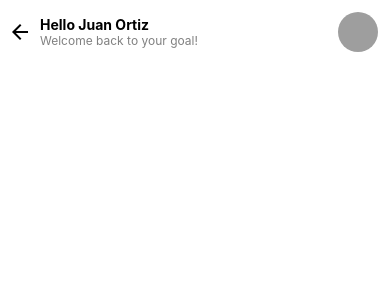
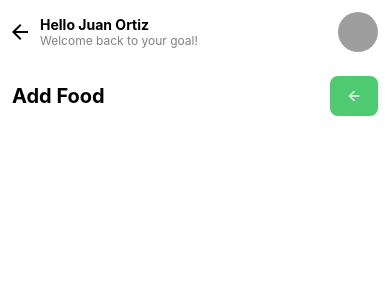
Before and after one commit to EmanuelRigo/CaloriaApp, a React Native app: screen /AddFood in a window 390 px wide. Shown: the top 300 px of the page. Built offline with nearby package versions, Linux system fonts and the light colour scheme; grey boxes are pictures that could not be loaded.

Commit message:
feat: enhance AddFood component layout with button and legend text

```diff
--- a/src/views/AddFood/AddFood.tsx
+++ b/src/views/AddFood/AddFood.tsx
@@ -2,6 +2,7 @@ import React, { useState } from "react";
 import { View, Text, StyleSheet, Pressable, ScrollView } from "react-native";
 import Header from "../../components/Header/Header";
 import Input from "../../components/Input";
+import { MaterialIcons } from "@expo/vector-icons";
 
 const AddFood = () => {
   const [foodName, setFoodName] = useState("");
@@ -24,8 +25,19 @@ const AddFood = () => {
     >
       <Header />
       <View style={styles.addFoodContainer}>
-        <View style={styles.legendContainer}> </View>
-        <View style={styles.addFoodBtnContainer}></View>
+        <View style={styles.legendContainer}>
+          <Text style={styles.addFoodLegend}>Add Food</Text>
+        </View>
+        <View style={styles.addFoodBtnContainer}>
+          <Pressable style={styles.button} onPress={handleSubmit}>
+            <MaterialIcons
+              style={styles.buttonText}
+              name="arrow-back"
+              size={24}
+              color="black"
+            />
+          </Pressable>
+        </View>
       </View>
     </ScrollView>
   );
@@ -36,10 +48,35 @@ const styles = StyleSheet.create({
   contentContainer: { padding: 12 },
   addFoodContainer: {
     marginVertical: 24,
+    flex: 1,
+
+    flexDirection: "row",
   },
   addFoodLegend: { fontSize: 20, fontWeight: "bold" },
-  legendContainer: {},
-  addFoodBtnContainer: {},
+  legendContainer: {
+    flex: 1,
+    justifyContent: "center",
+  },
+  addFoodBtnContainer: {
+    flex: 1,
+    alignItems: "flex-end",
+    justifyContent: "center",
+  },
+  button: {
+    flexDirection: "row",
+    alignItems: "center",
+    justifyContent: "center",
+    gap: 8,
+    backgroundColor: "#4ecb71",
+    paddingVertical: 12,
+    paddingHorizontal: 16,
+    borderRadius: 8,
+  },
+
+  buttonText: {
+    color: "#fff",
+    fontSize: 16,
+  },
 });
 
 export default AddFood;
```
